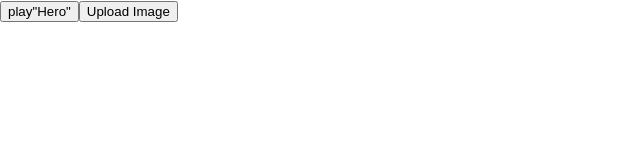
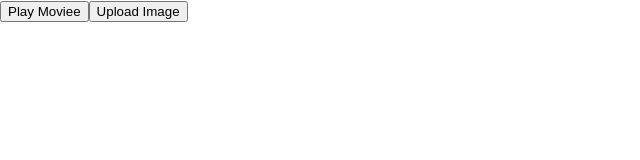
Before and after one commit to anurag-vns/my-react, a React (Create React App) app: page / in a window 1280 px wide. Shown: the top 160 px of the page, without its empty margins (0-640 px from the left). Built offline with nearby package versions, Linux system fonts and the light colour scheme.

Commit message:
Naming event handler props

```diff
--- a/src/React Tutorial/Event.js
+++ b/src/React Tutorial/Event.js
@@ -7,28 +7,11 @@ function Button({Click,children}){
     );
 }
 
-function PlayButton({movieName}){
-    function handlePlayClick(){
-        alert(`playing $ {movieName}!`);
-    }
-
-
-return(
-    <Button onClick={handlePlayClick}> play"{movieName}"</Button>
-);
-}
-
-
-function UploadButton(){
-    return(
-        <Button onClick={()=> alert("Uploading!")}>Upload Image</Button>
-    );
-}
 function Toolbar(){
 return(
     <div>
-  <PlayButton movieName="Hero"/>
-  <UploadButton/>
+ <Button Click={()=>alert('Playing!')}>Play Moviee</Button>
+<Button Click={()=> alert('Uploading')}>Upload Image</Button>
     </div>
 );
 }
```
